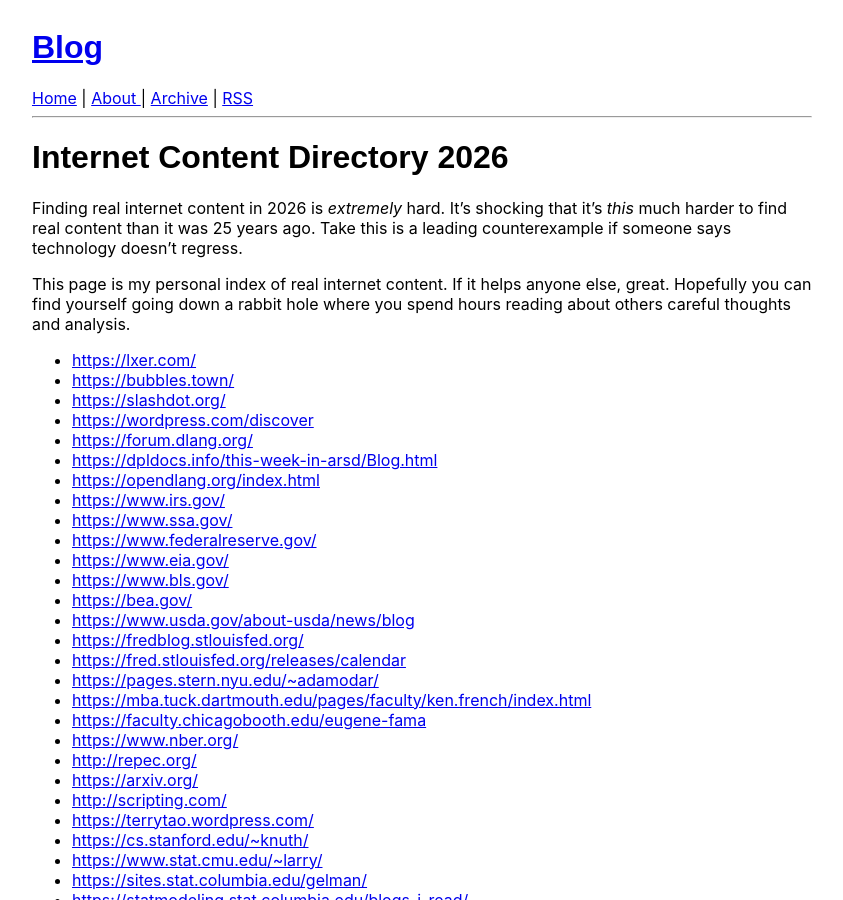
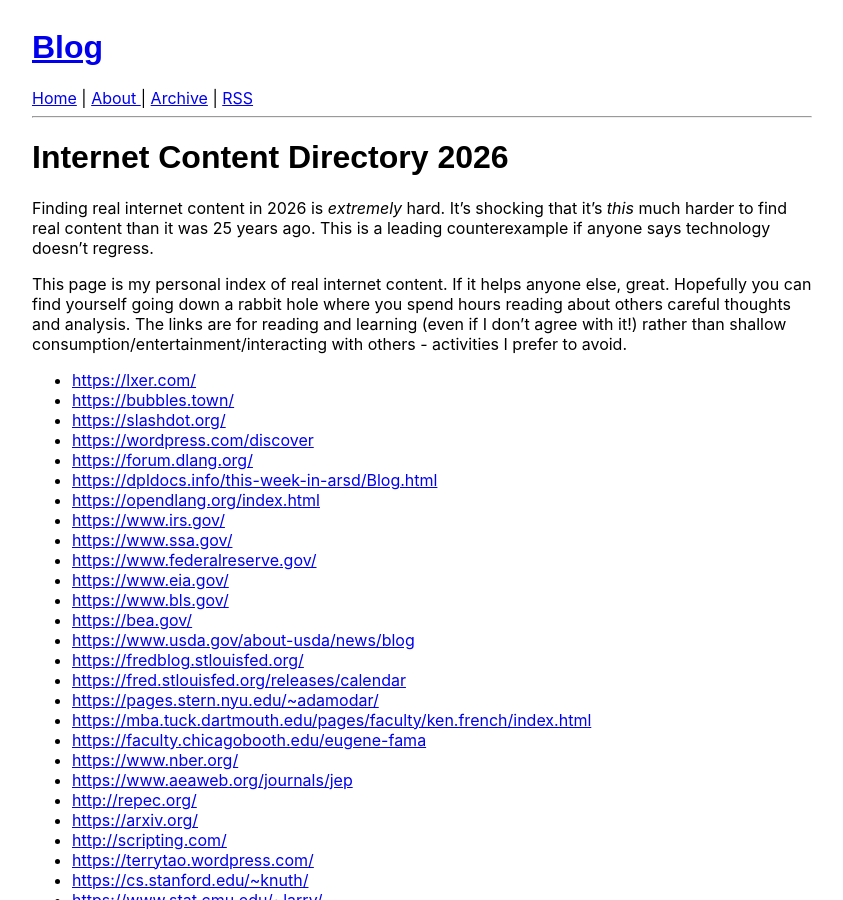
Before and after one commit to bachmeil/the-blog, a Jekyll site: the page built from _posts/2026-06-20-finding-content.md, in a window 1280 px wide and 900 px high. Shown: the whole window, without its empty margins (218-1061 px from the left). Built offline with Jekyll 4.4.1, drawn with Linux system fonts in a browser that asks for light colours.

Commit message:
Added more resources

```diff
--- a/_posts/2026-06-20-finding-content.md
+++ b/_posts/2026-06-20-finding-content.md
@@ -2,9 +2,9 @@
 layout: post
 title: Internet Content Directory 2026
 ---
-Finding real internet content in 2026 is *extremely* hard. It's shocking that it's *this* much harder to find real content than it was 25 years ago. Take this is a leading counterexample if someone says technology doesn't regress.
+Finding real internet content in 2026 is *extremely* hard. It's shocking that it's *this* much harder to find real content than it was 25 years ago. This is a leading counterexample if anyone says technology doesn't regress.
 
-This page is my personal index of real internet content. If it helps anyone else, great. Hopefully you can find yourself going down a rabbit hole where you spend hours reading about others careful thoughts and analysis.
+This page is my personal index of real internet content. If it helps anyone else, great. Hopefully you can find yourself going down a rabbit hole where you spend hours reading about others careful thoughts and analysis. The links are for reading and learning (even if I don't agree with it!) rather than shallow consumption/entertainment/interacting with others - activities I prefer to avoid.
 
 - <https://lxer.com/>
 - <https://bubbles.town/>
@@ -26,6 +26,7 @@
 - <https://mba.tuck.dartmouth.edu/pages/faculty/ken.french/index.html>
 - <https://faculty.chicagobooth.edu/eugene-fama>
 - <https://www.nber.org/>
+- <https://www.aeaweb.org/journals/jep>
 - <http://repec.org/>
 - <https://arxiv.org/>
 - <http://scripting.com/>
```
